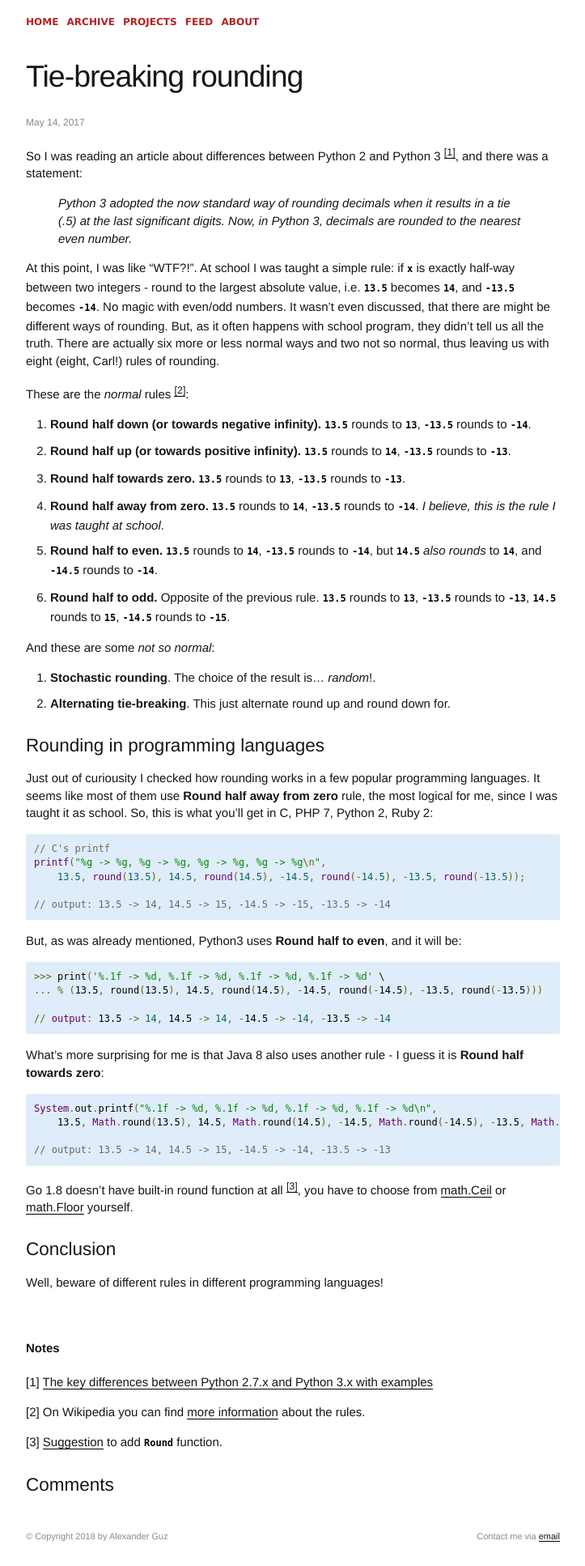
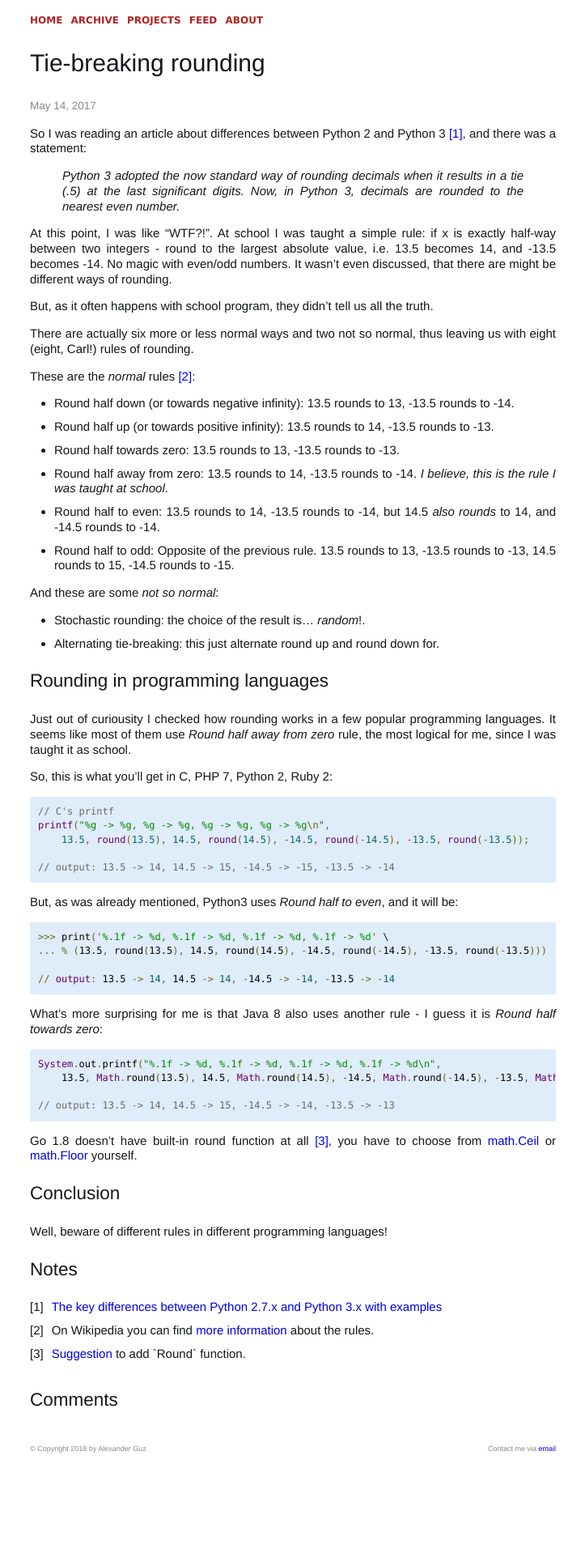
Before and after one commit to kalimatas/kalimatas.github.com, a Jekyll site: the page built from _posts/2017-05-14-tie-breaking-rounding.markdown, in a window 1280 px wide. Shown: the whole page at 81% size, without its empty margins (278-1001 px from the left). Built offline with Jekyll 4.4.1, drawn with Linux system fonts in a browser that asks for light colours; comment, search, counter and statistics services are not loaded; after the commit the page ends 1824 px from its top, so only the background shows below that.

Commit message:
New Year stuff

```diff
--- a/_posts/2017-05-14-tie-breaking-rounding.markdown
+++ b/_posts/2017-05-14-tie-breaking-rounding.markdown
@@ -36,7 +42,7 @@
 // output: 13.5 -> 14, 14.5 -> 15, -14.5 -> -15, -13.5 -> -14
 {% endhighlight %}
 
-But, as was already mentioned, Python3 uses **Round half to even**, and it will be:
+But, as was already mentioned, Python3 uses *Round half to even*, and it will be:
 
 {% highlight python %}
 >>> print('%.1f -> %d, %.1f -> %d, %.1f -> %d, %.1f -> %d' \
@@ -45,7 +51,7 @@
 // output: 13.5 -> 14, 14.5 -> 14, -14.5 -> -14, -13.5 -> -14
 {% endhighlight %}
 
-What's more surprising for me is that Java 8 also uses another rule - I guess it is **Round half towards zero**:
+What's more surprising for me is that Java 8 also uses another rule - I guess it is *Round half towards zero*:
 
 {% highlight java %}
 System.out.printf("%.1f -> %d, %.1f -> %d, %.1f -> %d, %.1f -> %d\n",
@@ -54,16 +60,25 @@
 // output: 13.5 -> 14, 14.5 -> 15, -14.5 -> -14, -13.5 -> -13
 {% endhighlight %}
 
-Go 1.8 doesn't have built-in round function at all <sup>[[3]](#3)</sup>, you have to choose from [math.Ceil](https://golang.org/pkg/math/#Ceil) or [math.Floor](https://golang.org/pkg/math/#Floor) yourself.
+Go 1.8 doesn't have built-in round function at all [[3]](#3), you have to choose from [math.Ceil](https://golang.org/pkg/math/#Ceil) or [math.Floor](https://golang.org/pkg/math/#Floor) yourself.
 
 ## Conclusion
 
 Well, beware of different rules in different programming languages!
 
-<h4 class="notes">Notes</h4>
+## Notes
 
-[1] <a name="1"></a> [The key differences between Python 2.7.x and Python 3.x with examples](http://sebastianraschka.com/Articles/2014_python_2_3_key_diff.html#bankers-rounding)
-
-[2] <a name="2"></a> On Wikipedia you can find [more information](https://en.wikipedia.org/wiki/Rounding#Tie-breaking) about the rules.
-
-[3] <a name="3"></a> [Suggestion](https://github.com/golang/go/issues/4594) to add `Round` function.
+<ul id="notes">
+<li>
+	<span class="col-1">[1] <a name="1"></a></span>
+	<span class="col-2"><a href="http://sebastianraschka.com/Articles/2014_python_2_3_key_diff.html#bankers-rounding">The key differences between Python 2.7.x and Python 3.x with examples</a></span>
+</li>
+<li>
+	<span class="col-1">[2] <a name="2"></a></span>
+	<span class="col-2">On Wikipedia you can find <a href="https://en.wikipedia.org/wiki/Rounding#Tie-breaking">more information</a> about the rules.</span>
+</li>
+<li>
+	<span class="col-1">[3] <a name="3"></a></span>
+	<span class="col-2"><a href="https://github.com/golang/go/issues/4594">Suggestion</a> to add `Round` function.</span>
+</li>
+</ul>
--- a/static/css/style.css
+++ b/static/css/style.css
@@ -1,29 +1,26 @@
 /* general */
 * { box-sizing: border-box; -webkit-box-sizing: border-box; -moz-box-sizing: border-box; }
-body { font-family: Helvetica, sans-serif; font-size: 15px; line-height: 1.45em; margin: 0; padding: 0; color: rgb(20, 23, 26); }
-ul { list-style-type: square; }
+body { font-family: Helvetica, sans-serif; font-size: 15px; line-height: 1.25em; margin: 0; padding: 0; color: rgb(20, 23, 26); text-align: justify; }
 
 /* links */
-a:link { text-decoration: none; border-bottom: 1px solid black; }
-a:link, a:active, a:visited { color: rgb(20, 23, 26); }
-a:hover { text-decoration: none; border-bottom: none; }
+a:link { text-decoration: none; }
+a:link, a:active, a:visited { color: rgb(0, 0, 227); }
+a:hover { color: firebrick; text-decoration: underline; }
 
 /* headings */
-h1 { font-size: 2.5em; line-height: 1em; font-weight: 400; margin-bottom: 25px; letter-spacing: -1px; }
-h2 { font-size: 1.5em; font-weight: 400; margin-top: 30px; }
-h3 { font-size: 1.3em; font-weight: 400; margin-top: 24px; margin-bottom: 24px; }
+h1, h2, h3 { font-weight: 400; margin-top: 28px; margin-bottom: 28px; }
+h1 { font-size: 2em; line-height: 1em; }
 
 /* layout */
-section.container { padding-top: 15px; margin: 0 auto; width: 660px; }
+section.container { padding-top: 15px; margin: 0 auto; width: 650px; }
 section.main { clear: both; margin-top: 25px; }
 footer { margin: 30px 0 25px 0; }
 .clear { clear: both; }
 .center { text-align: center; }
 
 /* menu */
-header.title > a { font-family: "Arial", sans-serif; font-weight: bold; text-transform: uppercase; color: firebrick; font-size: 12px; border-bottom: none; }
-nav.menu a { border-bottom: none; font-family: Verdana, Helvetica, sans-serif; font-weight: 600; text-transform: uppercase; color: firebrick; font-size: 12px; border-bottom: none; }
-header.title { float: right; }
+nav.menu a { border-bottom: none; font-family: Verdana, Helvetica, sans-serif; font-weight: 600; text-transform: uppercase; color: firebrick; font-size: 0.8em; text-decoration: none; }
+nav.menu a:hover { text-decoration: underline; }
 nav.menu ul { list-style: none outside none; padding: 0; margin: 0; }
 nav.menu ul li { display: inline; margin-right: 6px; }
 
@@ -39,13 +36,18 @@
 #disqus_thread { margin-top: 42px; }
 
 /* footer */
-footer { font-size: 11px; color: #888a85; }
+footer { font-size: 0.6em; color: #888a85; }
 footer a { color: #888a85; }
 section.copyright { float: left; }
 section.contact { float: right; }
 
+/* notes */
+ul#notes { list-style-type: none; display: table-row; }
+ul#notes li .col-1 { display: table-cell; text-align: right; }
+ul#notes li .col-2 { display: table-cell; padding-left: 10px; }
+
 /* article */
-time { font-size: 12px; color: #888a85; }
+time { font-size: 0.9em; color: #888a85; }
 blockquote { font-style: italic; }
 article ul, ol { padding-left: 30px; }
 ul.list_archive li { margin-bottom: 6px; }
@@ -62,9 +64,9 @@
 p > code, li > code {
     color: black;
     white-space: nowrap;
-    font-size: 12px;
+    font-size: 0.8em;
     font-weight: bold;
-    font-family: 'DejaVu Sans Mono', 'Bitstream Vera Sans Mono', 'Lucida Console', monospace;
+    font-family: Menlo, 'Lucida Console', monospace;
 }
 
 figure {
@@ -75,8 +77,8 @@
 
 .highlight pre { margin: 0; line-height: 1.15em; }
 .highlight code {
-    font-family: 'DejaVu Sans Mono', 'Bitstream Vera Sans Mono', 'Lucida Console', monospace;
-    font-size: 12px;
+    font-family: Menlo, 'Lucida Console', monospace;
+    font-size: 0.8em;
     border: none;
     -moz-tab-size: 4;
     -o-tab-size: 4;
```
Also changed, not shown: other parts of _posts/2017-05-14-tie-breaking-rounding.markdown (+18 -12 lines), _posts/2017-05-31-gracefully-exit-server-in-go.markdown (+6 -2 lines), static/img/posts/cowsay_final_result.png, static/img/posts/cowsay_slack_hint.png.
